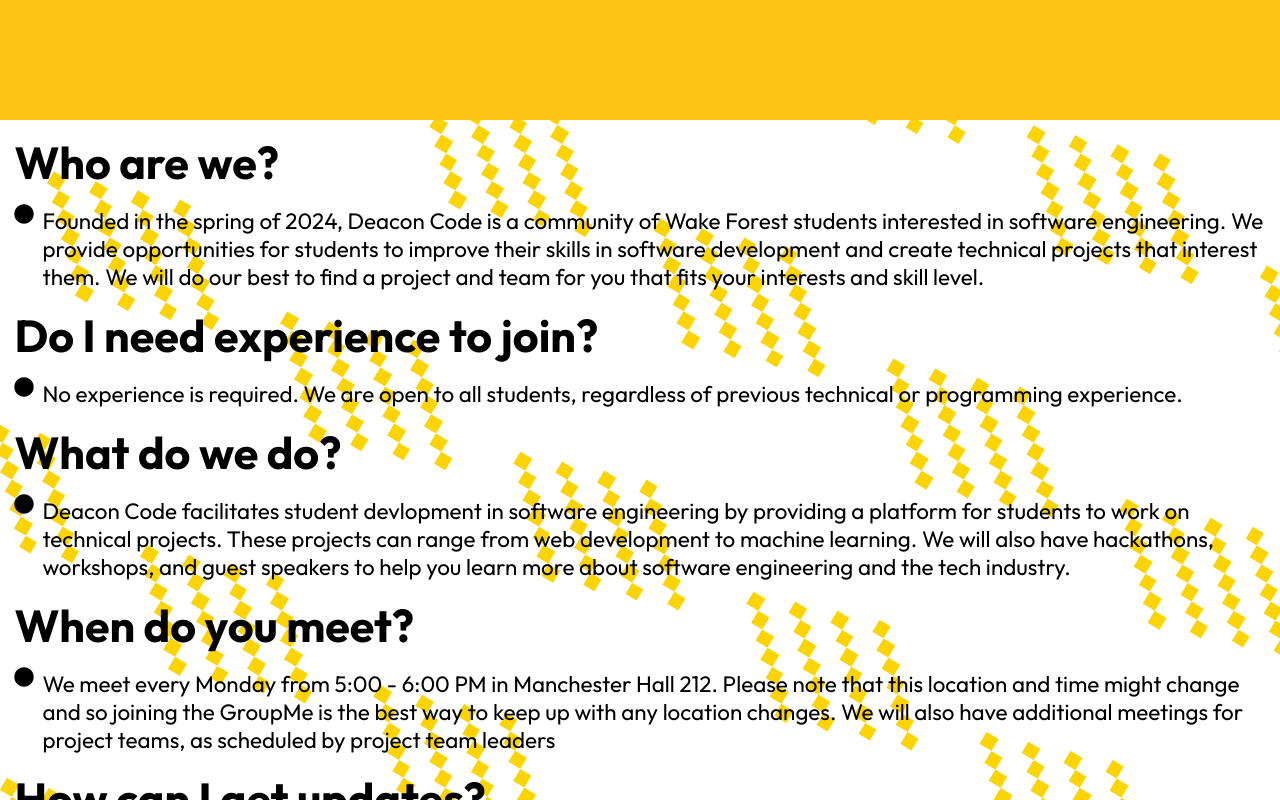
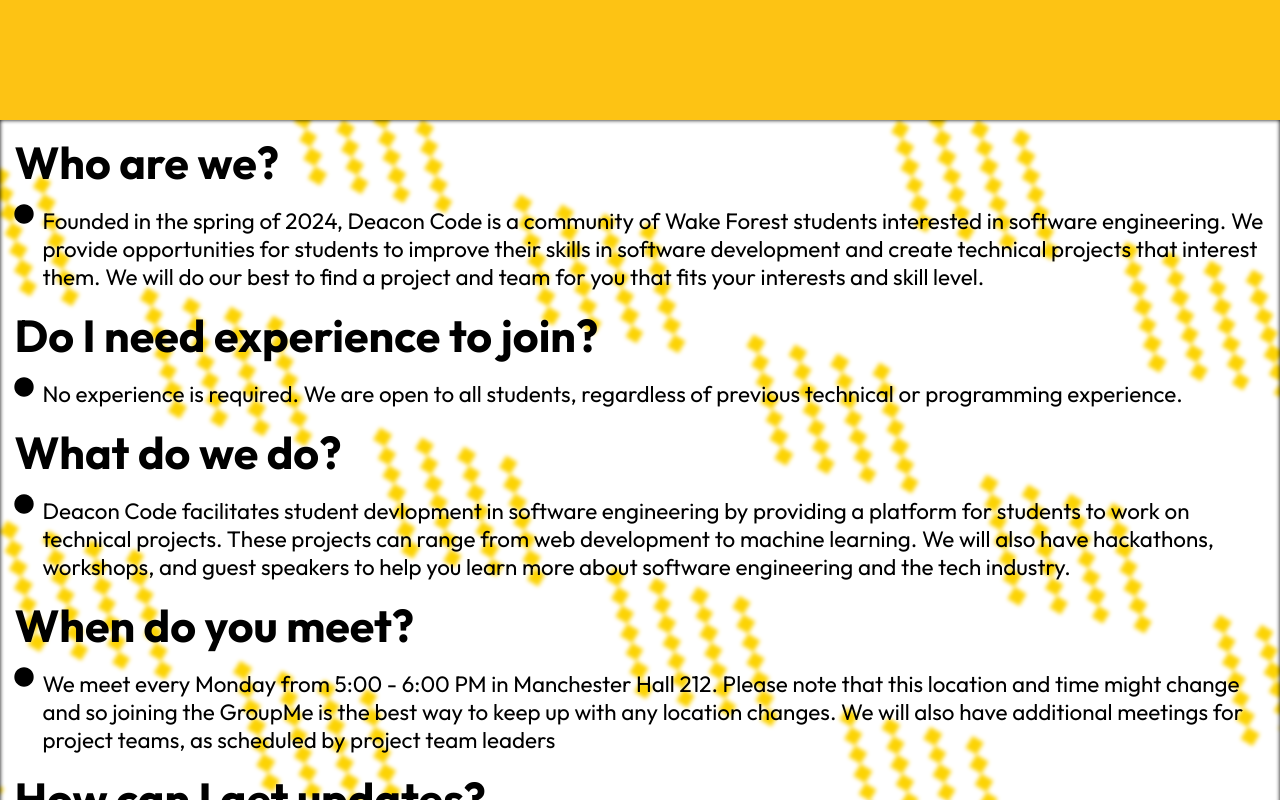
Before and after one commit to Deacon-Code/ClubWebsite2.0, a React (Create React App) app: page /about in a window 1280 px wide. Shown: the part 520-1320 px from the top of the page. Built offline with nearby package versions, Linux system fonts and the light colour scheme.

Commit message:
Added a Github element footer and added blur to about text

```diff
--- a/src/components/AboutStyles.css
+++ b/src/components/AboutStyles.css
@@ -36,7 +36,7 @@
   }
 
   .QandA{
-      background: rgb(255, 255, 255);
+      background: rgb(0, 0, 0);
   }
 
 
@@ -72,6 +72,7 @@
     background-image: url('../assets/blackAndYellowSquare.svg');
     background-repeat: no-repeat;
     background-size: cover;
+
   }
 
   .align-center-header{
@@ -85,13 +86,26 @@
       background-position: center;
     }
 
-  .about .about-text{
-    background-color: rgb(255, 255, 255);
-    background-image: url("../assets/yellowWhiteSquare.svg");
-    padding: 0.4rem;
-    font-size: 1.4rem;
-    background-repeat: no-repeat;
-    background-size: cover;
+    .about .about-text {
+      position: relative; /* Ensure the parent element is positioned relative */
+      padding: 0.4rem;
+      font-size: 1.4rem;
+      color: white;
+      overflow: hidden; /* Prevent overflow */
+      z-index: 1; /* Ensure the content is on top */
+  }
+
+  .about .about-text::before {
+      content: "";
+      position: absolute;
+      top: 0;
+      left: 0;
+      right: 0;
+      bottom: 0;
+      background: url("../assets/yellowWhiteSquare.svg") no-repeat center center;
+      background-size: cover;
+      filter: blur(2px); /* Apply the blur effect to the background image */
+      z-index: -1; /* Ensure the pseudo-element is behind the content */
   }
 
 
--- a/src/components/Footer.js
+++ b/src/components/Footer.js
@@ -10,6 +10,7 @@
   FaInstagram,
   FaCalendar,
   FaCalendarAlt,
+  FaGithub,
 } from "react-icons/fa";
 
 import { IoIosWarning } from "react-icons/io";
@@ -22,6 +23,10 @@
   const handleGroupmeClick = useRedirectOnClick(
     "https://groupme.com/join_group/102163335/5l7p6DwY"
   );
+  const handleGitHubClick = useRedirectOnClick(
+    "https://github.com/Deacon-Code"
+  );
+
   return (
     <div className="footer">
       <div className="footer-container">
@@ -73,10 +78,17 @@
             community. Join us to code, create, and connect!
           </p>
           <div className="socials">
-            {/*<FaInstagram
-              size={30}
-              style={{ color: "#000", marginRight: "1rem" }}
-            />*/}
+            {
+              <FaGithub
+                onClick={handleGitHubClick}
+                size={30}
+                style={{
+                  color: "#000",
+                  marginRight: "1rem",
+                  cursor: "pointer",
+                }}
+              />
+            }
             <SiGroupme
               onClick={handleGroupmeClick}
               size={30}
```
Also changed, not shown: 1 other file (tests, documents, lock files or other folders).
